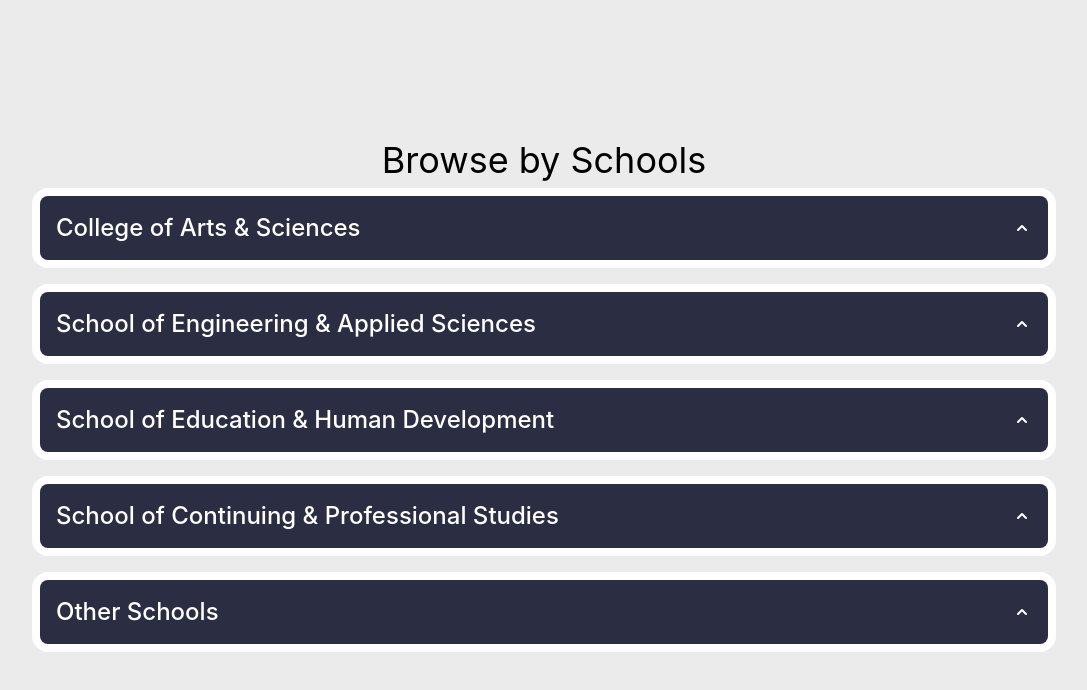
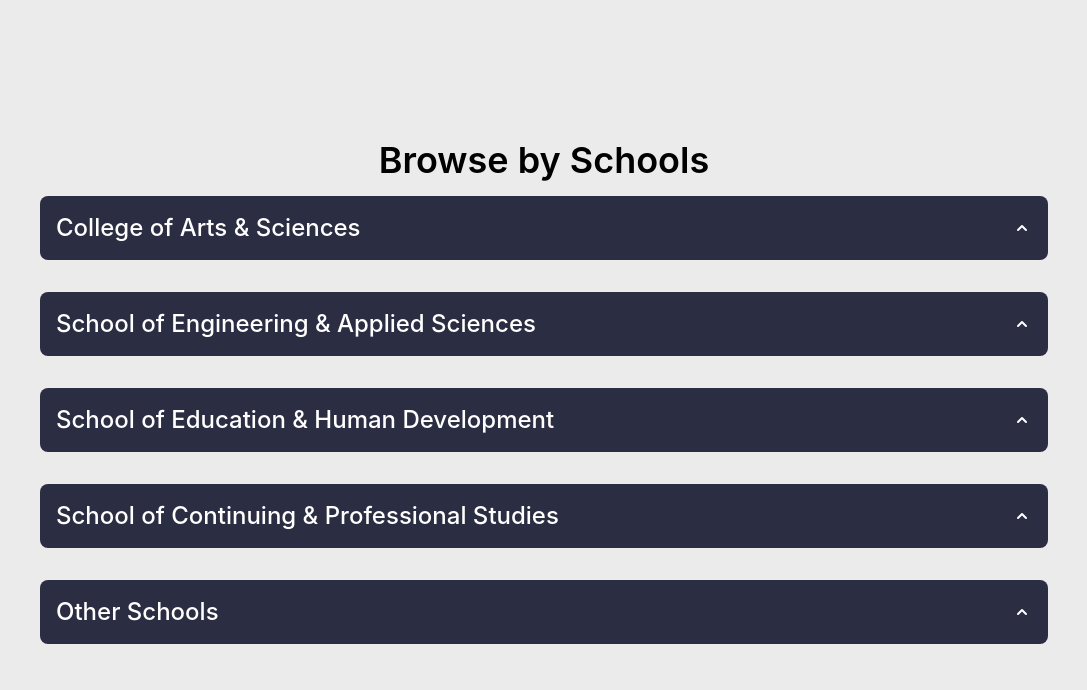
Before and after one commit to jnoowin/classes, a Next.js app: page / in a window 1280 px wide. Shown: the top 690 px of the page, without its empty margins (96-1183 px from the left). Built offline with nearby package versions, Linux system fonts and the light colour scheme.

Commit message:
fixed dropdown style

```diff
--- a/components/school.tsx
+++ b/components/school.tsx
@@ -22,7 +22,7 @@ function School({ name, classes }: SchoolProps) {
           } w-5 h-5 text-white self-center`}
         />
       </Disclosure.Button>
-      <Disclosure.Panel className="px-4 pt-4 pb-2 text-sm text-gray-500">
+      <Disclosure.Panel className="px-4 pt-4 pb-2 text-sm text-gray-500 rounded-lg bg-white">
         If you're unhappy with your purchase for any reason, email us within 90
         days and we'll refund you in full, no questions asked.
       </Disclosure.Panel>
@@ -30,7 +30,7 @@ function School({ name, classes }: SchoolProps) {
   );
 
   return (
-    <div className="w-full md:max-w-5xl p-2 mx-auto bg-white rounded-2xl my-2">
+    <div className="w-full md:max-w-5xl p-2 mx-auto my-2">
       <Disclosure>{schoolRenderProp}</Disclosure>
     </div>
   );
--- a/pages/index.tsx
+++ b/pages/index.tsx
@@ -12,9 +12,9 @@ const Home: NextPage = () => {
 
   return (
     <div className="bg-poop h-screen w-screen flex flex-col items-center justify-center">
-      <h1 className="text-4xl">Browse by Schools</h1>
+      <h1 className="text-4xl font-semibold">Browse by Schools</h1>
       {SCHOOLS.map((school) => (
-        <School name={school} classes={[]} />
+        <School key={school} name={school} classes={[]} />
       ))}
     </div>
   );
```
